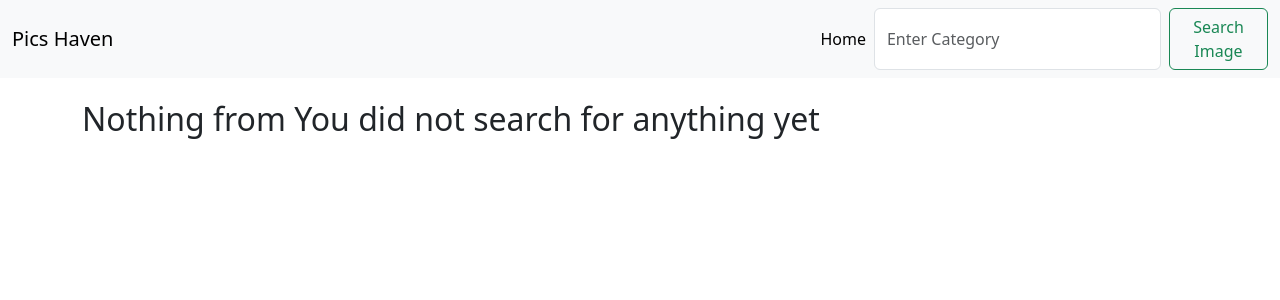
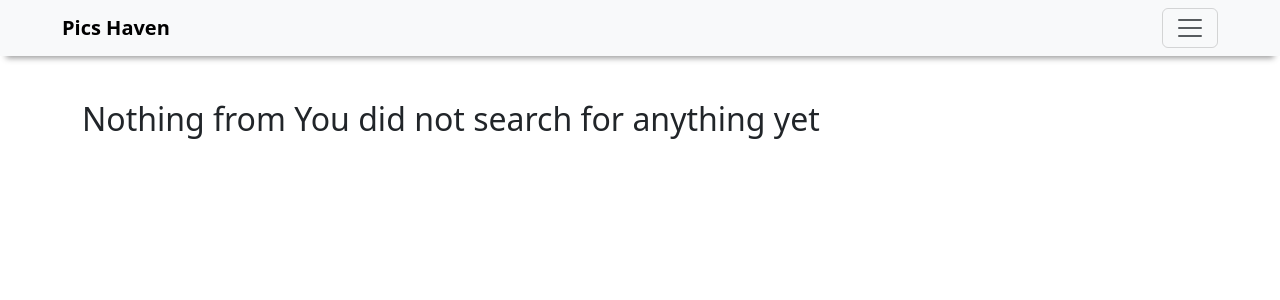
Before and after one commit to Njoro410/pichaven, a Django app: page /search/ in a window 1280 px wide. Shown: the top 300 px of the page. Run offline with Django 4.2, Linux system fonts and the light colour scheme; some libraries are stand-ins or nearby versions.

Commit message:
Template: added off canvas menu

```diff
--- a/favpics/templates/base.html
+++ b/favpics/templates/base.html
@@ -1,28 +1,26 @@
-{# Load the tag library #} {% load bootstrap5 %}
+{# Load the tag library #} {% load bootstrap5 %} {% load static %}
 <!DOCTYPE html>
 <html lang="en">
+
 <head>
   <meta charset="UTF-8" />
   <meta http-equiv="X-UA-Compatible" content="IE=edge" />
   <meta name="viewport" content="width=device-width, initial-scale=1.0" />
-    {% block title %} {% endblock %} {# Load CSS and JavaScript #}
+  {% block title %} {% endblock %} {# Load CSS #}
+  {% block style %}
   {%bootstrap_css %}
+  <link rel="stylesheet" href="{% static 'css/main.css' %}" />
+  {% endblock %}
 </head>
+
 <body>
   {# Display django.contrib.messages as Bootstrap alerts #}
-    {%bootstrap_messages %}
+  {%bootstrap_messages %} {% comment %}
   <nav class="navbar fixed-top navbar-expand-lg navbar-light bg-light">
     <div class="container-fluid">
       <a class="navbar-brand" href="/">Pics Haven</a>
-        <button
-          class="navbar-toggler"
-          type="button"
-          data-bs-toggle="collapse"
-          data-bs-target="#navbarNavAltMarkup"
-          aria-controls="navbarNavAltMarkup"
-          aria-expanded="false"
-          aria-label="Toggle navigation"
-        >
+      <button class="navbar-toggler" type="button" data-bs-toggle="collapse" data-bs-target="#navbarNavAltMarkup"
+        aria-controls="navbarNavAltMarkup" aria-expanded="false" aria-label="Toggle navigation">
         <span class="navbar-toggler-icon"></span>
       </button>
       <div class="collapse navbar-collapse" id="navbarNavAltMarkup">
@@ -32,14 +30,8 @@
           </li>
         </ul>
         <form class="d-flex">
-            <input
-              class="form-control me-2"
-              name="query"
-              id="search"
-              type="search"
-              placeholder="Enter Category"
-              aria-label="Search"
-            />
+          <input class="form-control me-2" name="query" id="search" type="search" placeholder="Enter Category"
+            aria-label="Search" />
           <button class="btn btn-outline-success" type="submit">
             Search Image
           </button>
@@ -47,8 +39,84 @@
       </div>
     </div>
   </nav>
+  {% endcomment %}
 
-    {% block content %} {% endblock %}
-    {% bootstrap_javascript %}
+  <nav class="navbar navbar-light bg-light fixed-top">
+    <div class="container-fluid">
+      <a class="navbar-brand" href="#">Pics Haven</a>
+      <button class="navbar-toggler" type="button" data-bs-toggle="offcanvas" data-bs-target="#offcanvasNavbar"
+        aria-controls="offcanvasNavbar">
+        <span class="navbar-toggler-icon"></span>
+      </button>
+      <div class="offcanvas offcanvas-end" tabindex="-1" id="offcanvasNavbar" aria-labelledby="offcanvasNavbarLabel">
+        <div class="offcanvas-header">
+          <h5 class="offcanvas-title" id="offcanvasNavbarLabel">Pics Haven</h5>
+          <button type="button" class="btn-close text-reset" data-bs-dismiss="offcanvas" aria-label="Close"></button>
+        </div>
+        <div class="offcanvas-body">
+          <ul class="navbar-nav justify-content-end flex-grow-1 pe-3">
+            <li class="nav-item">
+              <a class="nav-link active" aria-current="page" href="/">Home</a>
+            </li>
+            <li class="nav-item dropdown">
+              <a class="nav-link dropdown-toggle" href="#" id="offcanvasNavbarDropdown" role="button"
+                data-bs-toggle="dropdown" aria-expanded="false">
+                Locations
+              </a>
+              <ul class="dropdown-menu" aria-labelledby="offcanvasNavbarDropdown">
+                {% for location in images %}
+                <li class="nav-item">
+                    <a class="nav-link" class="btn btn-outline-primary" href="{% url 'location' location.location.name %}">{{location.location.name}}</a>
+                </li>
+
+                {% endfor %}
+              </ul>
+            </li>
+            <li class="nav-item dropdown">
+              <a class="nav-link dropdown-toggle" href="#" id="offcanvasNavbarDropdown" role="button"
+                data-bs-toggle="dropdown" aria-expanded="false">
+                Categories
+              </a>
+              <ul class="dropdown-menu" aria-labelledby="offcanvasNavbarDropdown">
+                {% for category in images %}
+                <li class="nav-item">
+                    <a class="nav-link" class="btn btn-outline-primary" href="#">{{category.category.name}}</a>
+                </li>
+
+                {% endfor %}
+              </ul>
+            </li>
+          </ul>
+          <form class="d-flex" role="search" action="{% url 'search_image' %}">
+            <input class="form-control me-2" type="search" name="category" placeholder="Enter Category"
+                aria-label="Search">
+            <button class="btn btn-outline-success" type="submit">Search</button>
+        </form>
+        </div>
+      </div>
+    </div>
+  </nav>
+
+  {% block content %} {% endblock %} {% bootstrap_javascript %}
+  <script src="https://unpkg.com/masonry-layout@4/dist/masonry.pkgd.js"></script>
 </body>
+
+<style>
+  .navbar {
+    -webkit-box-shadow: 0 8px 6px -6px #999;
+    -moz-box-shadow: 0 8px 6px -6px #999;
+    box-shadow: 0 8px 6px -6px #999;
+    padding-right: 50px;
+    padding-left: 50px;
+  }
+
+  .navbar-brand {
+    font-weight: bolder;
+  }
+
+  .nav-item {
+    font-weight: bold;
+  }
+</style>
+
 </html>
```
Lines whose indentation alone changed are shown as unchanged.
